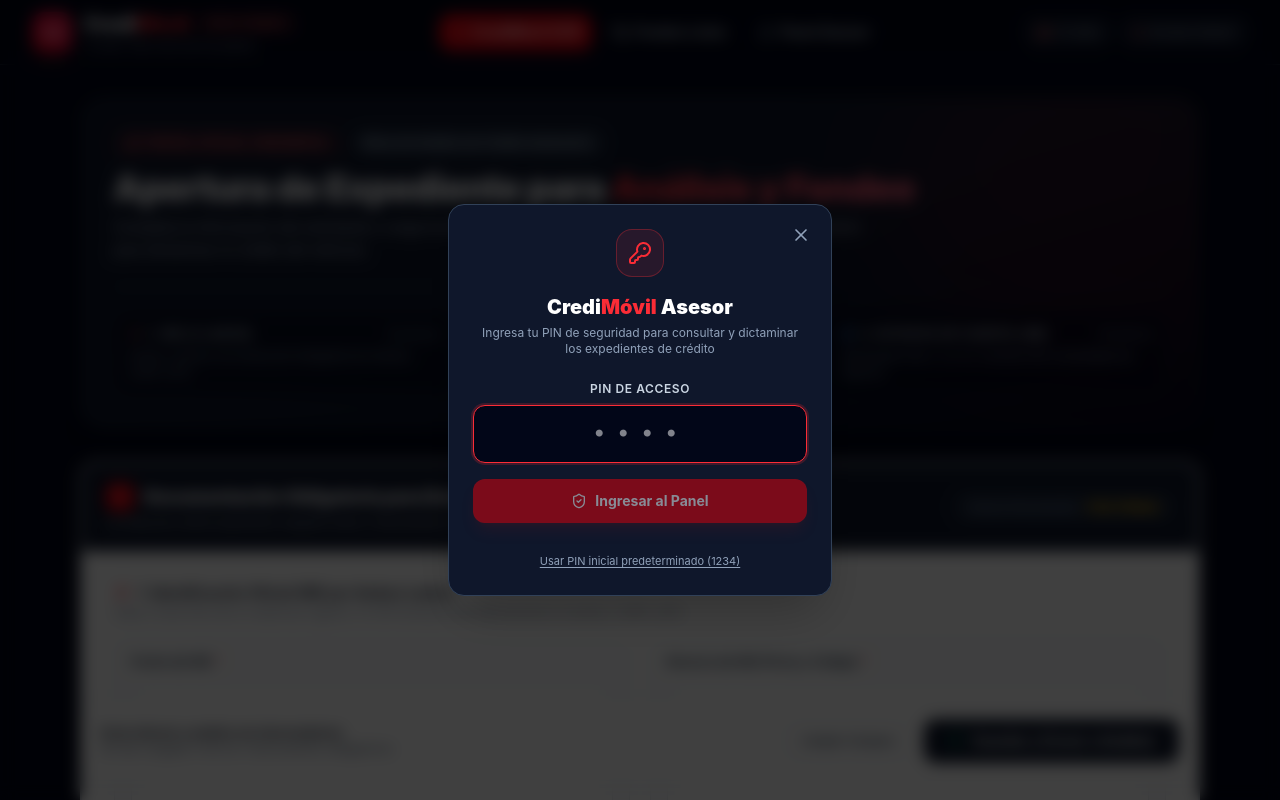
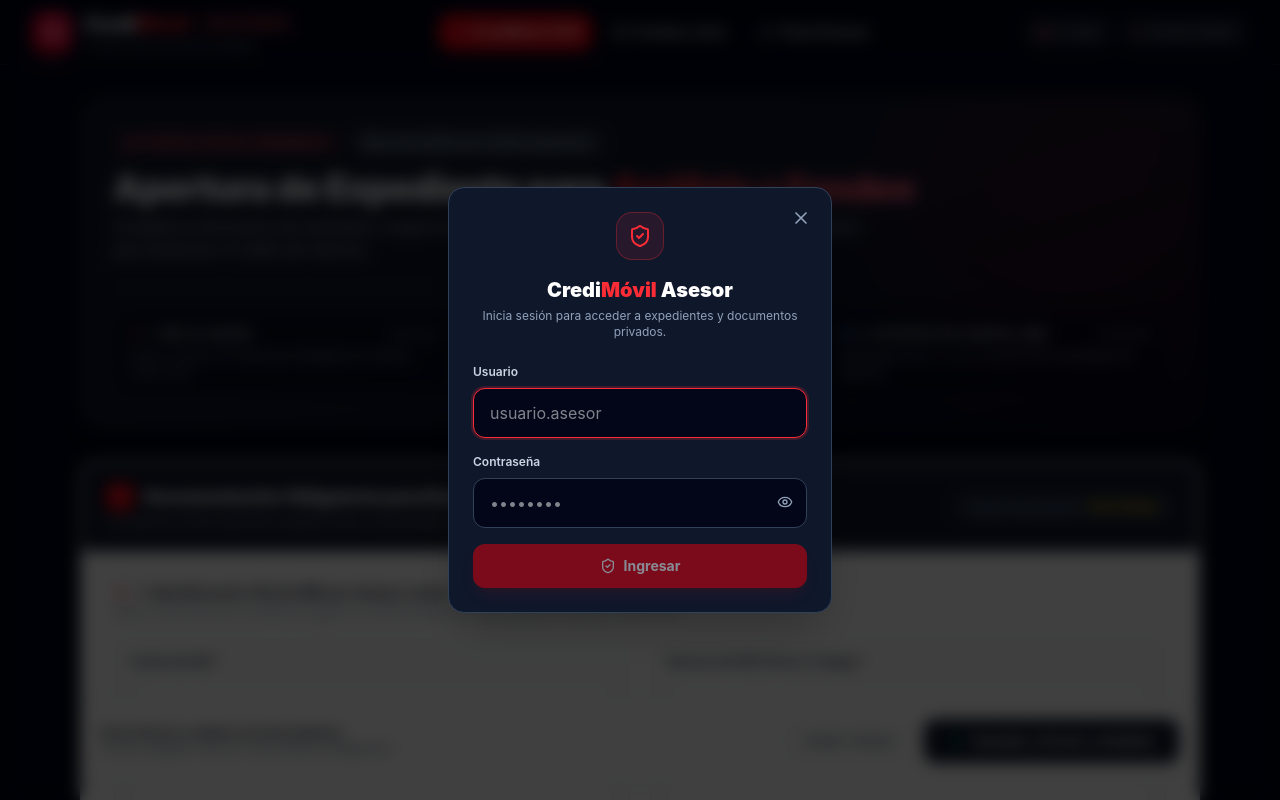
Before and after one commit to kirito9709-bot/credimovil-ocr-documentos-corregido, a React (Vite) app: page / in a window 1280 px wide. Both pictures are taken after a click on the button "Acceso Asesor". Shown: the top 800 px of the page. Built offline with nearby package versions, Linux system fonts and the light colour scheme; no server answers.

Commit message:
Replace PIN login with username and password

```diff
--- a/src/components/AdminLoginModal.tsx
+++ b/src/components/AdminLoginModal.tsx
@@ -1,19 +1,17 @@
 import React, { useState } from 'react';
-import { Lock, KeyRound, X, AlertCircle, ShieldCheck, Check } from 'lucide-react';
+import { X, AlertCircle, ShieldCheck, Eye, EyeOff } from 'lucide-react';
 import { api } from '../services/api';
 
 interface AdminLoginModalProps {
   isOpen: boolean;
   onClose: () => void;
-  onSuccess: (admin: any) => void;
+  onSuccess: (user: any) => void;
 }
 
-export const AdminLoginModal: React.FC<AdminLoginModalProps> = ({
-  isOpen,
-  onClose,
-  onSuccess,
-}) => {
-  const [pin, setPin] = useState('');
+export const AdminLoginModal: React.FC<AdminLoginModalProps> = ({ isOpen, onClose, onSuccess }) => {
+  const [username, setUsername] = useState('');
+  const [password, setPassword] = useState('');
+  const [showPassword, setShowPassword] = useState(false);
   const [loading, setLoading] = useState(false);
   const [error, setError] = useState<string | null>(null);
 
@@ -21,25 +19,19 @@
 
   const handleSubmit = async (e: React.FormEvent) => {
     e.preventDefault();
-    if (!pin.trim()) return;
-
     setLoading(true);
     setError(null);
     try {
-      const res = await api.verifyAdminPin(pin.trim());
-      if (res.success) {
-        onSuccess(res.admin);
-        onClose();
-      }
+      const res = await api.login(username.trim(), password);
+      localStorage.setItem('credimovil_auth_token', res.token);
+      localStorage.setItem('credimovil_auth_user', JSON.stringify(res.user));
+      onSuccess(res.user);
+      onClose();
     } catch (err: any) {
-      setError(err.message || 'PIN incorrecto. Intente de nuevo.');
+      setError(err.message || 'No fue posible iniciar sesión.');
     } finally {
       setLoading(false);
     }
-  };
-
-  const handleUseDefault = () => {
-    setPin('1234');
   };
 
   return (
@@ -48,35 +40,56 @@
         <button
           onClick={onClose}
           className="absolute top-4 right-4 text-slate-400 hover:text-white p-1 rounded-lg hover:bg-slate-800 transition"
+          aria-label="Cerrar"
         >
           <X className="w-5 h-5" />
         </button>
 
         <div className="w-12 h-12 rounded-2xl bg-red-500/10 border border-red-500/30 text-red-500 flex items-center justify-center mb-4 mx-auto">
-          <KeyRound className="w-6 h-6" />
+          <ShieldCheck className="w-6 h-6" />
         </div>
 
         <h3 className="text-xl font-black text-center text-white mb-1">
           Credi<span className="text-red-500">Móvil</span> Asesor
         </h3>
         <p className="text-xs text-center text-slate-400 mb-6">
-          Ingresa tu PIN de seguridad para consultar y dictaminar los expedientes de crédito
+          Inicia sesión para acceder a expedientes y documentos privados.
         </p>
 
         <form onSubmit={handleSubmit} className="space-y-4">
           <div>
-            <label className="block text-xs font-semibold text-slate-300 uppercase tracking-wider mb-2 text-center">
-              PIN de Acceso
-            </label>
+            <label className="block text-xs font-semibold text-slate-300 mb-2">Usuario</label>
             <input
-              type="password"
-              maxLength={8}
               autoFocus
-              value={pin}
-              onChange={(e) => setPin(e.target.value)}
-              placeholder="••••"
-              className="w-full text-center text-2xl tracking-[0.4em] py-3 px-4 bg-slate-950 border border-slate-700 rounded-xl text-white font-mono focus:outline-none focus:border-red-500 focus:ring-2 focus:ring-red-500/20"
+              type="text"
+              autoComplete="username"
+              value={username}
+              onChange={(e) => setUsername(e.target.value)}
+              placeholder="usuario.asesor"
+              className="w-full py-3 px-4 bg-slate-950 border border-slate-700 rounded-xl text-white focus:outline-none focus:border-red-500 focus:ring-2 focus:ring-red-500/20"
             />
+          </div>
+
+          <div>
+            <label className="block text-xs font-semibold text-slate-300 mb-2">Contraseña</label>
+            <div className="relative">
+              <input
+                type={showPassword ? 'text' : 'password'}
+                autoComplete="current-password"
+                value={password}
+                onChange={(e) => setPassword(e.target.value)}
+                placeholder="••••••••"
+                className="w-full py-3 pl-4 pr-12 bg-slate-950 border border-slate-700 rounded-xl text-white focus:outline-none focus:border-red-500 focus:ring-2 focus:ring-red-500/20"
+              />
+              <button
+                type="button"
+                onClick={() => setShowPassword((v) => !v)}
+                className="absolute right-2 top-2.5 p-1.5 text-slate-400 hover:text-white"
+                aria-label={showPassword ? 'Ocultar contraseña' : 'Mostrar contraseña'}
+              >
+                {showPassword ? <EyeOff className="w-4 h-4" /> : <Eye className="w-4 h-4" />}
+              </button>
+            </div>
           </div>
 
           {error && (
@@ -88,28 +101,15 @@
 
           <button
             type="submit"
-            disabled={loading || pin.length < 3}
+            disabled={loading || !username.trim() || !password}
             className="w-full py-3 px-4 bg-red-600 hover:bg-red-500 disabled:opacity-50 text-white font-bold rounded-xl text-sm transition shadow-lg shadow-red-900/30 flex items-center justify-center gap-2"
           >
             {loading ? (
               <span className="inline-block w-4 h-4 border-2 border-white border-t-transparent rounded-full animate-spin" />
             ) : (
-              <>
-                <ShieldCheck className="w-4 h-4" />
-                Ingresar al Panel
-              </>
+              <><ShieldCheck className="w-4 h-4" /> Ingresar</>
             )}
           </button>
-
-          <div className="pt-2 text-center">
-            <button
-              type="button"
-              onClick={handleUseDefault}
-              className="text-[11px] text-slate-400 hover:text-red-400 underline underline-offset-2 transition"
-            >
-              Usar PIN inicial predeterminado (1234)
-            </button>
-          </div>
         </form>
       </div>
     </div>
```
